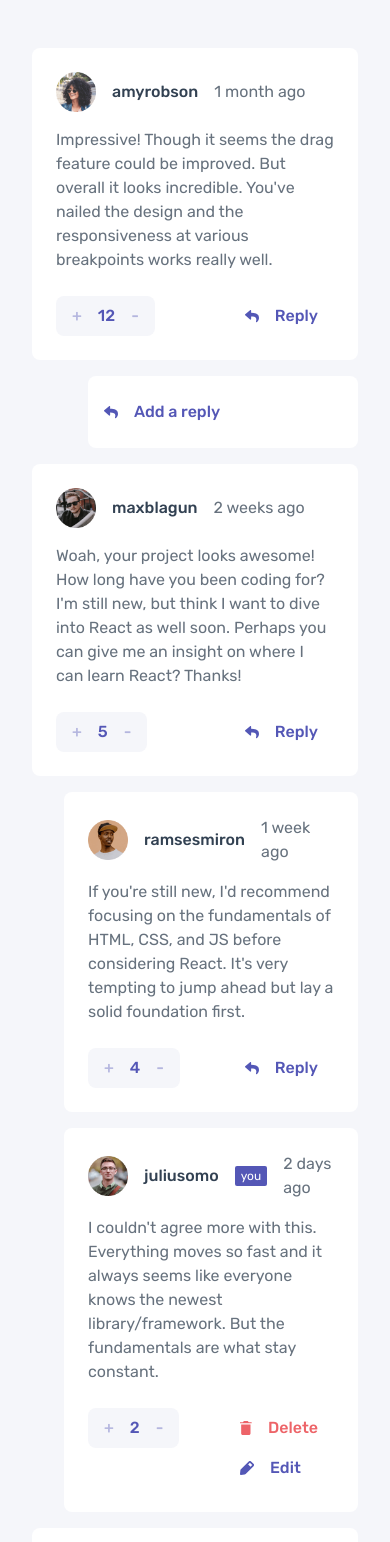
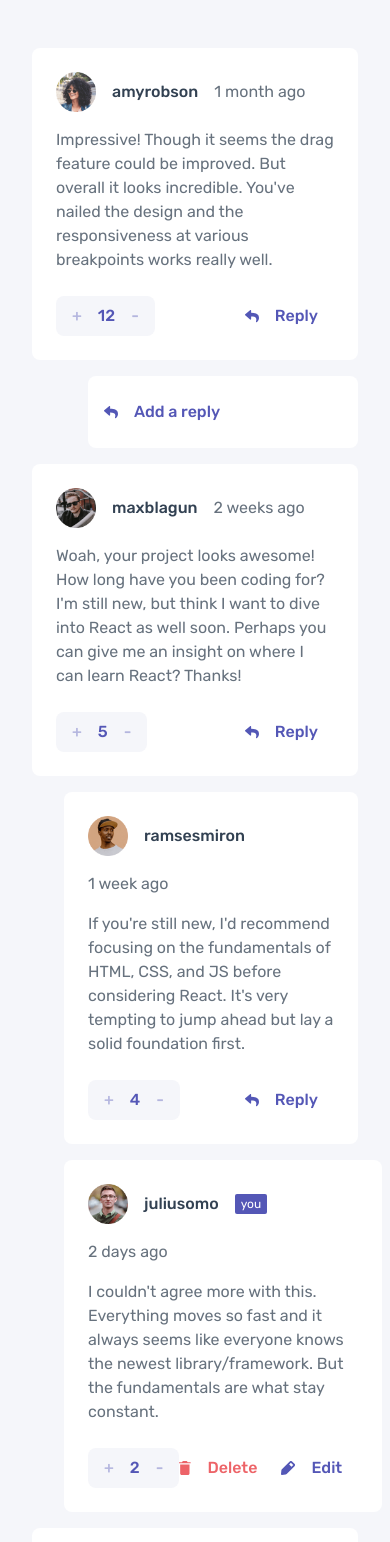
Before and after one commit to jadetrue/interactive-comments-section, a React (Vite) app: page / in a window 390 px wide. Shown: the top 1542 px of the page. Built offline with nearby package versions, Linux system fonts and the light colour scheme.

Commit message:
mobile styling

```diff
--- a/src/components/Comment.tsx
+++ b/src/components/Comment.tsx
@@ -20,23 +20,23 @@ const Comment: React.FC<CommentProps> = ({
     children,
 }) => {
     return (
-        <div className="text-left mt-4 gap-4 bg-white rounded-lg p-6">
+        <div className="text-left mt-4 gap-4 bg-white rounded-lg p-6 min-w-fit">
             <div className="flex flex-col-reverse md:flex-row gap-6">
                 <div className="flex flex-row justify-between">
                     <Score score={score} />
-                    <div className="md:hidden gap-2 self-center">
+                    <div className="md:hidden gap-2 self-center flex">
                         <ActionButtons isCurrentUser={isCurrentUser} />
                     </div>
                 </div>
                 <div className="flex flex-col gap-4">
-                    <div className="flex md:flex-row justify-between">
-                        <div className="flex flex-row gap-4 items-center">
+                    <div className="lg:flex lg:flex-row lg:justify-between">
+                        <div className="flex flex-row flex-wrap gap-4 items-center">
                             <img width="40" height="40" src={user.image.png} />
                             <p className="font-medium text-light-800">{user.username}</p>
                             {isCurrentUser && <div className="px-1.5 py-0.5 bg-primary-400 text-xs text-light-100 rounded-sm">you</div>}
-                            <p className="text-light-400">{createdAt}</p>
+                            <p className="text-light-400 min-w-fit">{createdAt}</p>
                         </div>
-                        <div className="hidden md:flex flex-row gap-2 self-center">
+                        <div className="hidden ml-3 md:flex md:flex-wrap md:justify-end lg:flex-row gap-2 self-center ">
                             <ActionButtons isCurrentUser={isCurrentUser} />
                         </div>
                     </div>
```
